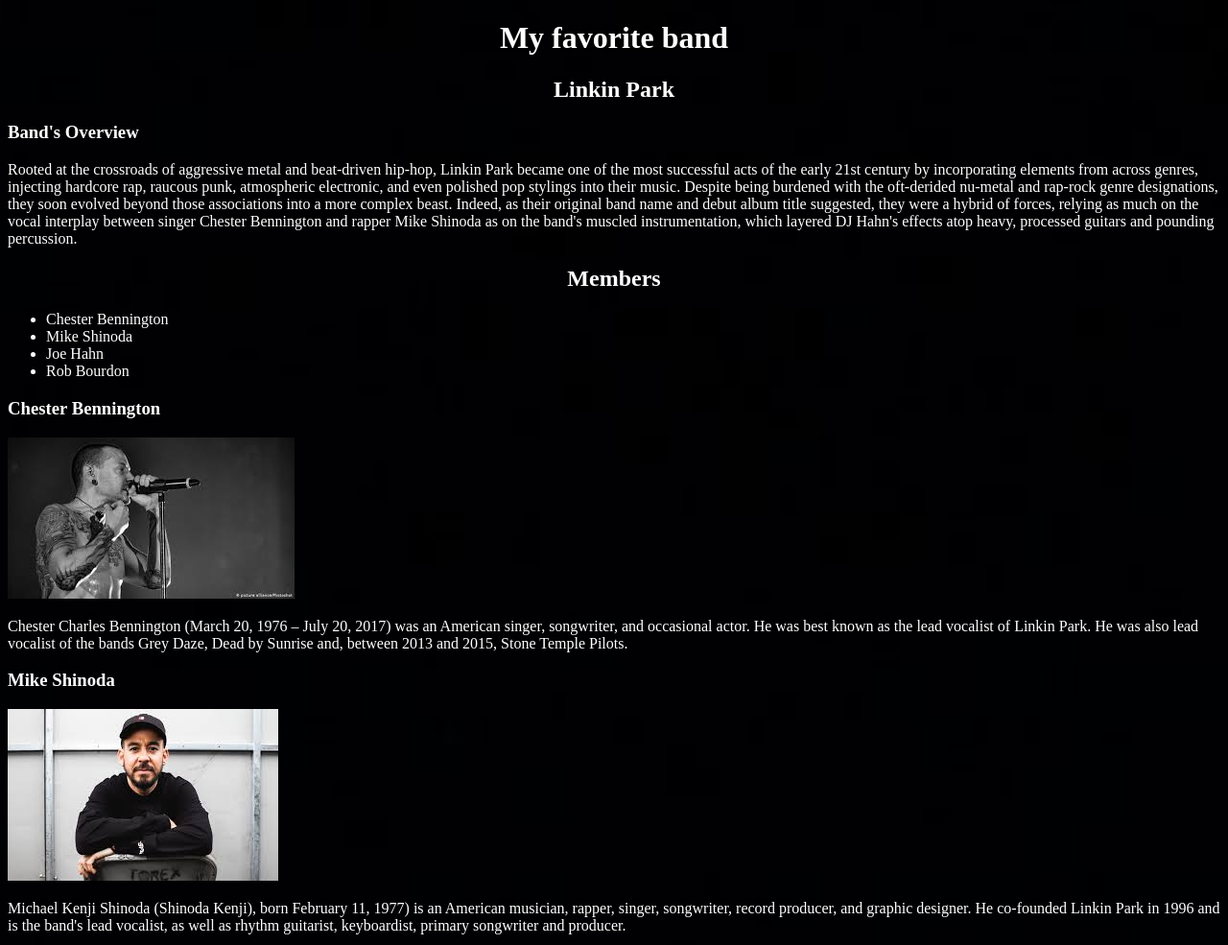
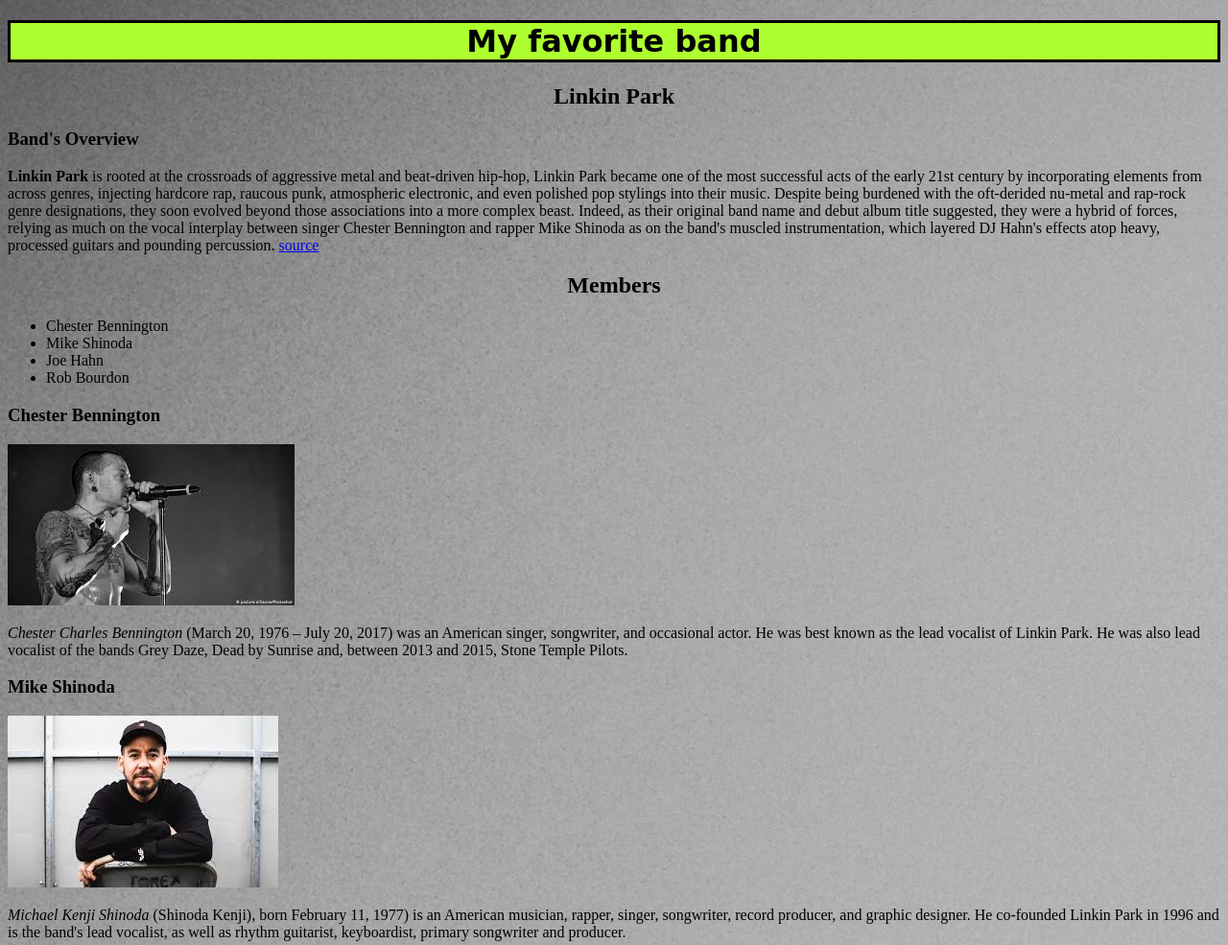
Before and after one commit to Mosesvalei/My-favorite-Band, a plain HTML site: page index.html in a window 1280 px wide. Shown: the top 985 px of the page at 96% size. Drawn offline with Linux system fonts and the light colour scheme.

Commit message:
Added background image

```diff
--- a/index.html
+++ b/index.html
@@ -5,7 +5,7 @@
     <meta charset="UTF-8">
     <meta http-equiv="X-UA-Compatible" content="IE=edge">
     <meta name="viewport" content="width=device-width, initial-scale=1.0">
-    <link rel="stylesheet" href="style.css">
+    <link rel="stylesheet" href="style.css" type="text/css">
     <title>Document</title>
 </head>
 
@@ -14,7 +14,8 @@
         <h1>My favorite band </h1>
         <h2>Linkin Park</h2>
         <h3>Band's Overview</h3>
-        <p>Rooted at the crossroads of aggressive metal and beat-driven hip-hop, Linkin Park became one of the most
+        <p>
+                <strong>Linkin Park</strong> is rooted at the crossroads of aggressive metal and beat-driven hip-hop, Linkin Park became one of the most
             successful acts of the early 21st century by incorporating elements from across genres, injecting hardcore
             rap, raucous punk, atmospheric electronic, and even polished pop stylings into their music.
             Despite being burdened with the oft-derided nu-metal and rap-rock genre designations, they soon evolved
@@ -22,7 +23,9 @@
             Indeed, as their original band name and debut album title suggested, they were a hybrid of forces, relying
             as much on the vocal interplay between singer Chester Bennington and rapper Mike Shinoda as on the band's
             muscled instrumentation, which layered DJ Hahn's effects atop heavy, processed guitars and pounding
-            percussion. </p>
+            percussion.
+            <a href="https://en.wikipedia.org/wiki/Linkin_Park_discography" target="_blank"> source </a>
+        </p>
         <h2>Members</h2>
         <ul>
             <li>Chester Bennington</li>
@@ -32,25 +35,25 @@
         </ul>
         <h3>Chester Bennington</h3>
         <img src="./images/Chester.jpeg" alt="Chester Bennington" style="float: center;">
-        <p>Chester Charles Bennington (March 20, 1976 – July 20, 2017) was an American singer, songwriter, and
+        <p> <em>Chester Charles Bennington</em> (March 20, 1976 – July 20, 2017) was an American singer, songwriter, and
             occasional actor.
             He was best known as the lead vocalist of Linkin Park.
             He was also lead vocalist of the bands Grey Daze, Dead by Sunrise and, between 2013 and 2015, Stone Temple
             Pilots.</p>
         <h3>Mike Shinoda</h3>
         <img src="./images/Mike Shinonda.jpeg" alt="Mike Shinoda">
-        <p>Michael Kenji Shinoda (Shinoda Kenji), born February 11, 1977) is an American musician, rapper, singer,
+        <p> <em>Michael Kenji Shinoda</em> (Shinoda Kenji), born February 11, 1977) is an American musician, rapper, singer,
             songwriter, record producer, and graphic designer.
             He co-founded Linkin Park in 1996 and is the band's lead vocalist, as well as rhythm guitarist, keyboardist,
             primary songwriter and producer.</p>
         <h3>Joe Hahn</h3>
         <img src="./images/Joseph Hahn.jpeg" alt="Joe Hahn">
-        <p>Joseph Hahn (born March 15, 1977) is an American musician, DJ, director and visual artist best known as the
+        <p><em> Joseph Hahn </em> (born March 15, 1977) is an American musician, DJ, director and visual artist best known as the
             DJ of the American rock band Linkin Park,
             doing the scratching, turntables, sampling, and programming for all seven of Linkin Park's albums.</p>
         <h3>Rob Bourdon</h3>
         <img src="./images/Rob-Bourdon.jpg" alt="Rob Bourdon">
-        <p>Robert Gregory Bourdon (born January 20, 1979) is an American musician, best known as the drummer and
+        <p> <em>Robert Gregory Bourdon </em>  (born January 20, 1979) is an American musician, best known as the drummer and
             co-founding member of the American rock band Linkin Park.
             The youngest member of the band, Bourdon met Aerosmith drummer Joey Kramer, and was inspired to learn how to
             play the drums.</p>
--- a/style.css
+++ b/style.css
@@ -1,13 +1,20 @@
 body
-{ background-image: url("./images/INSERT.jpeg");
+{ background-image: url("./images/BI.jpg");
 background-repeat: no-repeat;
 background-size: cover;
-color: white;
+color: black;
+background-color: grey;
+
 
 }
 h1
 {
  text-align: center;
+ font-family: cursive;
+ font-size: xx-large;
+ background-color: greenyellow;
+ font-weight: 800;
+ border-style: solid;
 }
 h2 {
     text-align: center;
```
Also changed, not shown: images/BI.jpg (added), 3 other files.
